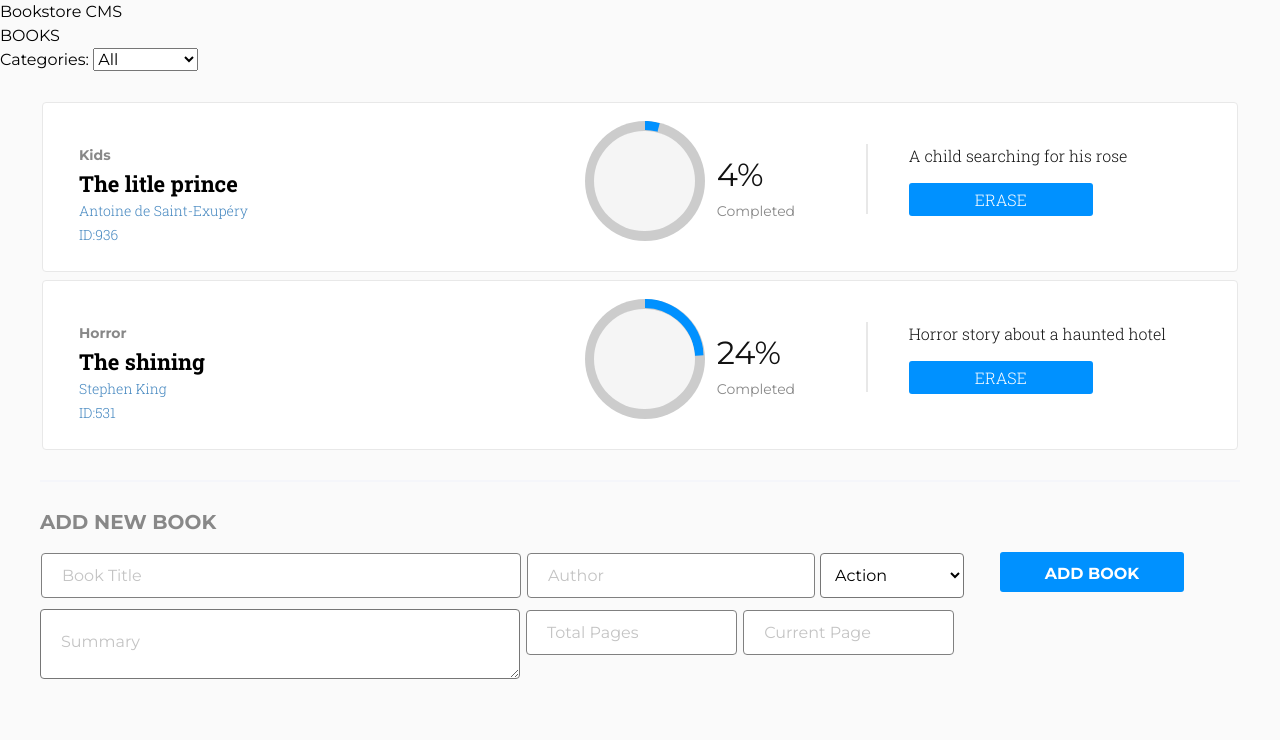
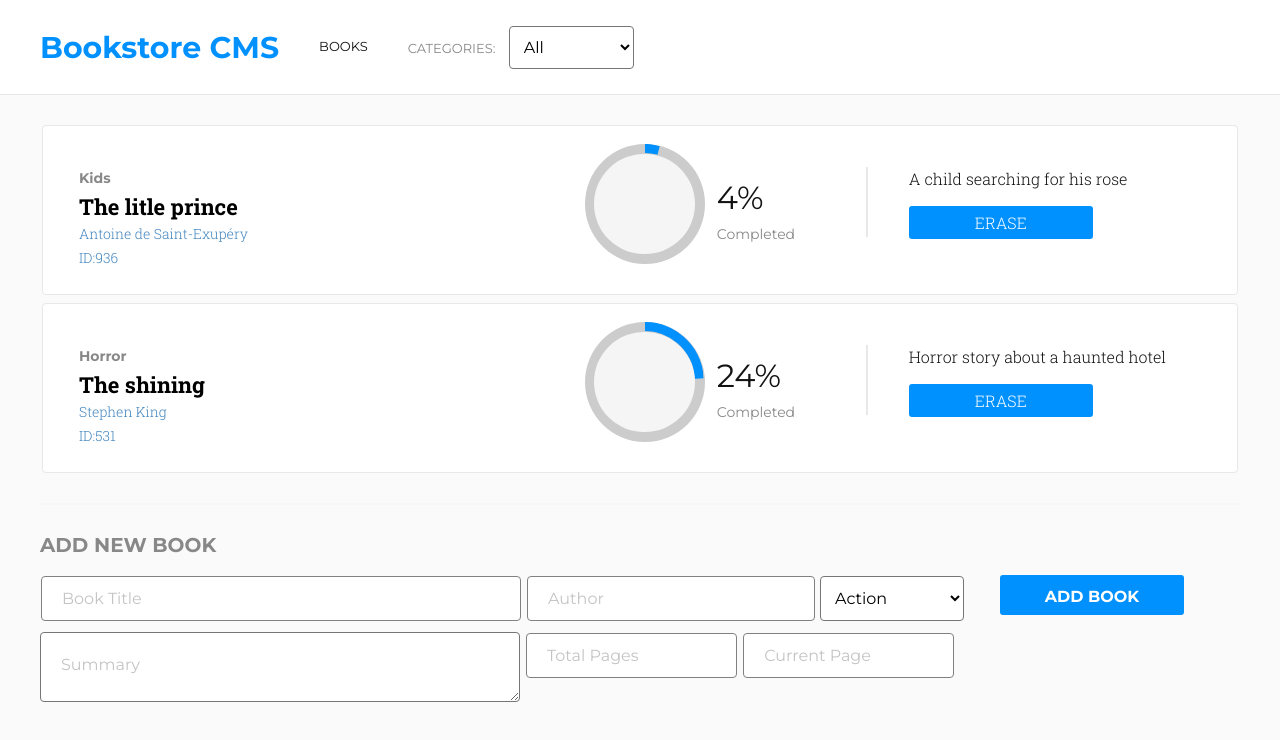
Before and after one commit to mcastorena0316/Bookstore_CMS, a React (Create React App) app: page / in a window 1280 px wide. Shown: the top 740 px of the page. Built offline with nearby package versions, Linux system fonts and the light colour scheme.

Commit message:
style categoryFilter Component

```diff
--- a/src/components/App.css
+++ b/src/components/App.css
@@ -5,3 +5,10 @@ body, html, #root, .App {
     width: 100%;
     margin: 0;
 }
+
+.App>p {
+  width: 1200px;
+  margin: 20px auto;
+  color: var(--main);
+  font-weight: bold;
+}
--- /dev/null
+++ b/src/components/CategoryFilter.css
@@ -0,0 +1,46 @@
+
+header, nav {
+    background-color: white;
+    height: 95px;
+    border-bottom: solid 1px #e8e8e8;
+}
+
+nav {
+    display:flex;
+    width: 1200px;
+    margin: 0 auto;
+}
+
+nav ul {
+    display: flex;
+    align-items: center;
+    list-style: none;
+}
+
+nav ul li {
+    margin-right:40px;
+}
+
+ul .brand {
+    font-size:30px;
+    color: var(--main);
+    font-weight: bold;
+}
+
+ul .book {
+    font-size:13px;
+    color: var(--dark)
+}
+
+
+ul .category span {
+    font-size:13px;
+    color: var(--category-gray);
+    margin-right: 10px;
+}
+
+ul .category select {
+    padding:10px;
+    border-radius:4px;
+    background-color:white
+}
--- a/src/components/CategoryFilter.js
+++ b/src/components/CategoryFilter.js
@@ -1,5 +1,6 @@
 import React from 'react';
 import PropTypes from 'prop-types';
+import './CategoryFilter.css';
 
 const categories = ['All', 'Action', 'Biography', 'History', 'Horror', 'Kids', 'Learning', 'Sci-Fi'];
 
@@ -14,7 +15,7 @@ const CategoryFilter = ({ filter = 'All', handleFilterChange }) => (
           <span>BOOKS</span>
         </li>
         <li className="category">
-          <span>Categories: </span>
+          <span>CATEGORIES: </span>
           <select
             id="category"
             onChange={handleFilterChange}
```
